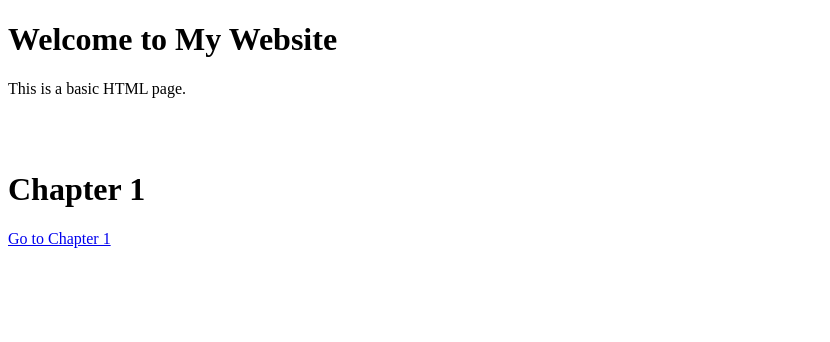
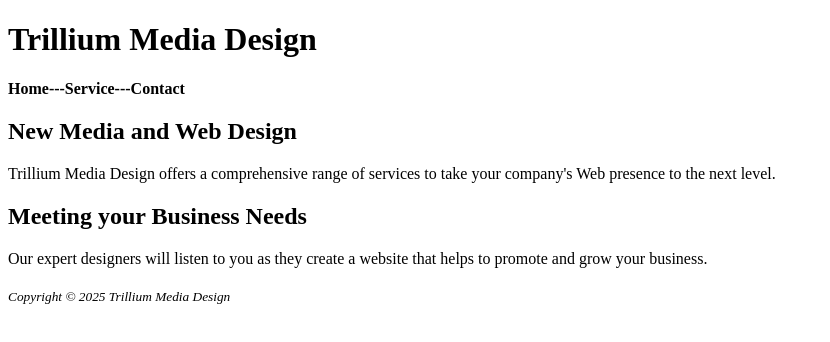
Before and after one commit to schall-lipsomb/Web-App-Dev., a plain HTML site: page index.html in a window 1280 px wide. Shown: the whole page, without its empty margins (0-830 px from the left). Drawn offline with Linux system fonts and the light colour scheme.

Commit message:
Add files via upload

```diff
--- a/index.html
+++ b/index.html
@@ -1,15 +1,25 @@
+
 <!DOCTYPE html>
 <html lang="en">
 <head>
     <meta charset="UTF-8">
-    <title>Web Dev I Home Page</title>
+    <title>Trillium Media Design</title>
 </head>
 <body>
-    <h1>Welcome to My Website</h1>
-    <p>This is a basic HTML page.</p>
-    <br>
-    <br>
-    <h1>Chapter 1</h1>
-    <a href="chapter1.html">Go to Chapter 1</a>
-</body>
-</html>
+    <header>
+        <h1>Trillium Media Design</h1>
+    </header>
+
+    <nav>
+        <b>Home---Service---Contact</b>
+    </nav>
+
+    <main>
+        <h2>New Media and Web Design</h2>
+        <p>Trillium Media Design offers a comprehensive range of services to take your company's Web presence to the next level.</p>
+        <h2> Meeting your Business Needs</h2>
+        <p>Our expert designers will listen to you as they create a website that helps to promote and grow your business.</p>
+    </main>
+        <h2></h2>
+    <footer>
+        <small><i>Copyright &copy; 2025 Trillium Media Design</i>
```
